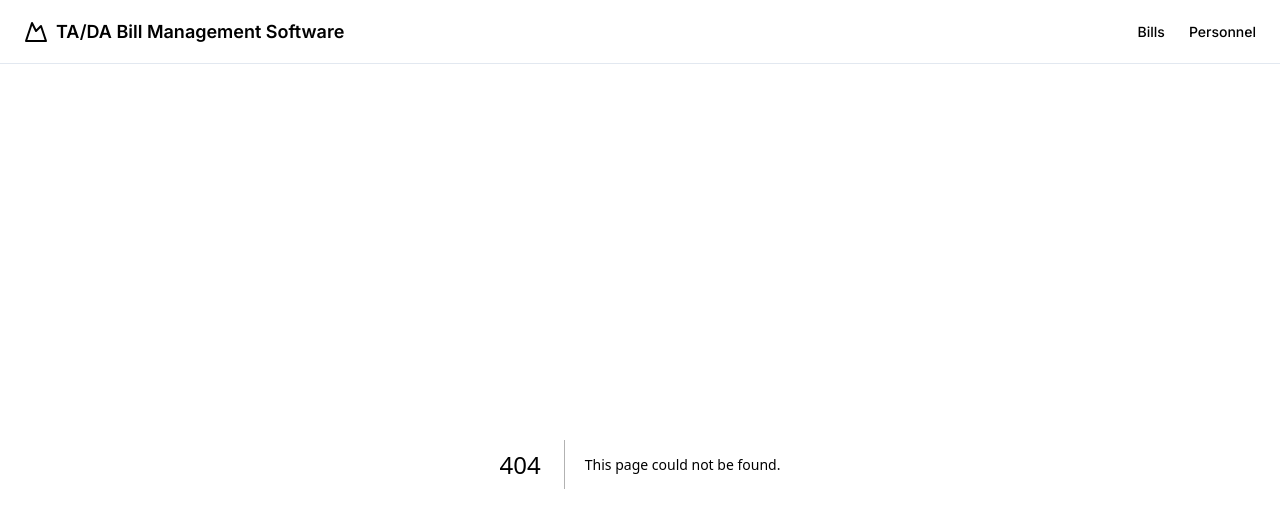
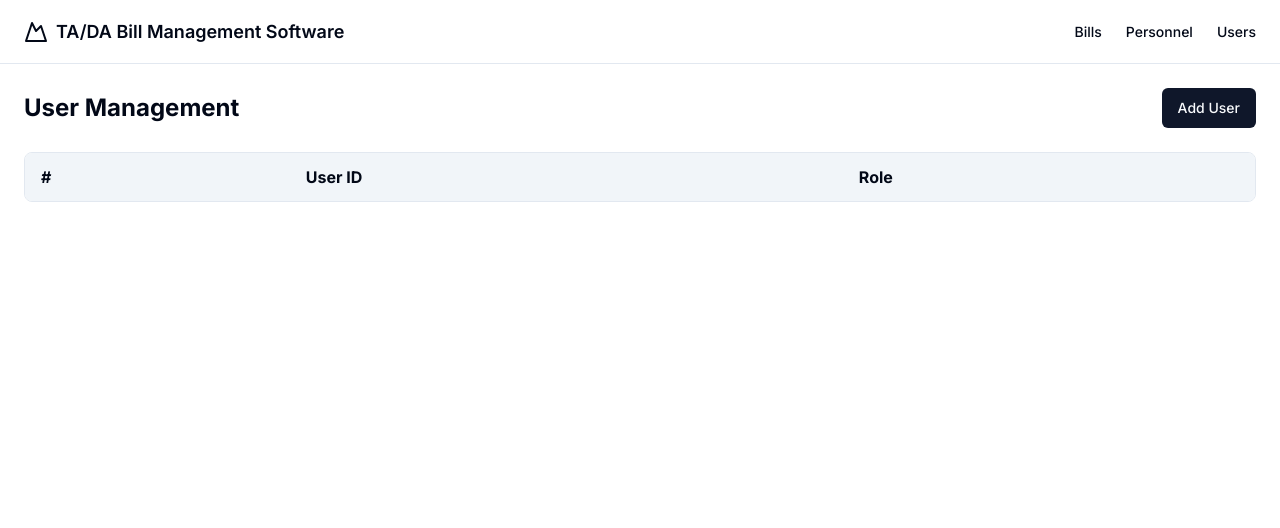
Before and after one commit to ctafsiras/ta-da, a Next.js app: page /users in a window 1280 px wide. Before the commit this address had no page. Shown: the top 528 px of the page. Built offline with nearby package versions, Linux system fonts and the light colour scheme.

Commit message:
uesers ui added

```diff
--- /dev/null
+++ b/app/users/page.tsx
@@ -0,0 +1,38 @@
+import NewUserModal from "@/components/new-user-modal";
+
+
+
+
+
+export default function Component() {
+    const users: any = [];
+
+    return (
+        <div className="p-6">
+            <div className="flex justify-between items-center mb-6">
+                <h1 className="text-2xl font-bold">User Management</h1>
+                <NewUserModal />
+            </div>
+            <div className="border rounded-lg overflow-hidden">
+                <table className="w-full">
+                    <thead className="bg-muted">
+                        <tr>
+                            <th className="px-4 py-3 text-left">#</th>
+                            <th className="px-4 py-3 text-left">User ID</th>
+                            <th className="px-4 py-3 text-left">Role</th>
+                        </tr>
+                    </thead>
+                    <tbody>
+                        {users.map((user: any) => (
+                            <tr key={user.id} className="border-b">
+                                <td className="px-4 py-3">{user.id}</td>
+                                <td className="px-4 py-3">{user.userId}</td>
+                                <td className="px-4 py-3">{user.role}</td>
+                            </tr>
+                        ))}
+                    </tbody>
+                </table>
+            </div>
+        </div>
+    )
+}
--- a/components/nav-menu.tsx
+++ b/components/nav-menu.tsx
@@ -34,6 +34,9 @@ export function NavMenu() {
         <Link className="text-sm font-medium hover:underline underline-offset-4" href="/personnels">
           Personnel
         </Link>
+        <Link className="text-sm font-medium hover:underline underline-offset-4" href="/users">
+          Users
+        </Link>
       </nav>
     </header>
   )
--- /dev/null
+++ b/components/new-user-modal.tsx
@@ -0,0 +1,95 @@
+"use client"
+
+import { useState } from "react"
+import { Dialog, DialogContent, DialogHeader, DialogTitle, DialogDescription, DialogFooter } from "@/components/ui/dialog"
+import { Label } from "@/components/ui/label"
+import { Input } from "@/components/ui/input"
+import { Select, SelectTrigger, SelectValue, SelectContent, SelectItem } from "@/components/ui/select"
+import { Button } from "@/components/ui/button"
+
+const NewUserModal = () => {
+    const [users, setUsers] = useState([
+        { id: 1, userId: "user1", role: "Admin" },
+        { id: 2, userId: "user2", role: "Viewer" },
+        { id: 3, userId: "user3", role: "Viewer" },
+    ])
+    const [showModal, setShowModal] = useState(false)
+    const [newUserId, setNewUserId] = useState("")
+    const [newPassword, setNewPassword] = useState("")
+    const [newRole, setNewRole] = useState("Viewer")
+    const handleAddUser = async () => {
+        const newUser = { id: users.length + 1, userId: newUserId, role: newRole }
+        const res = await fetch("YOUR_API_URL", {
+            method: "POST",
+            headers: {
+                "Content-Type": "application/json",
+            },
+            body: JSON.stringify(newUser),
+        })
+        const data = await res.json()
+        setUsers([...users, data])
+        setShowModal(false)
+    }
+    return (
+        <div className="">
+            <Button onClick={() => setShowModal(true)}>Add User</Button>
+            {showModal && (
+                <Dialog open={showModal} onOpenChange={setShowModal}>
+                    <DialogContent className="sm:max-w-[425px]">
+                        <DialogHeader>
+                            <DialogTitle>Add New User</DialogTitle>
+                            <DialogDescription>Enter the user details and click Create to add a new user.</DialogDescription>
+                        </DialogHeader>
+                        <div className="grid gap-4 py-4">
+                            <div className="grid items-center grid-cols-4 gap-4">
+                                <Label htmlFor="user-id" className="text-right">
+                                    User ID
+                                </Label>
+                                <Input
+                                    id="user-id"
+                                    value={newUserId}
+                                    onChange={(e) => setNewUserId(e.target.value)}
+                                    className="col-span-3"
+                                />
+                            </div>
+                            <div className="grid items-center grid-cols-4 gap-4">
+                                <Label htmlFor="password" className="text-right">
+                                    Password
+                                </Label>
+                                <Input
+                                    id="password"
+                                    type="password"
+                                    value={newPassword}
+                                    onChange={(e) => setNewPassword(e.target.value)}
+                                    className="col-span-3"
+                                />
+                            </div>
+                            <div className="grid items-center grid-cols-4 gap-4">
+                                <Label htmlFor="role" className="text-right">
+                                    Role
+                                </Label>
+                                <Select id="role" value={newRole} onValueChange={setNewRole} className="col-span-3">
+                                    <SelectTrigger>
+                                        <SelectValue placeholder="Select role" />
+                                    </SelectTrigger>
+                                    <SelectContent>
+                                        <SelectItem value="Admin">Admin</SelectItem>
+                                        <SelectItem value="Viewer">Viewer</SelectItem>
+                                    </SelectContent>
+                                </Select>
+                            </div>
+                        </div>
+                        <DialogFooter>
+                            <Button variant="outline" onClick={() => setShowModal(false)}>
+                                Cancel
+                            </Button>
+                            <Button onClick={handleAddUser}>Create</Button>
+                        </DialogFooter>
+                    </DialogContent>
+                </Dialog>
+            )}
+        </div>
+    );
+};
+
+export default NewUserModal;
```
